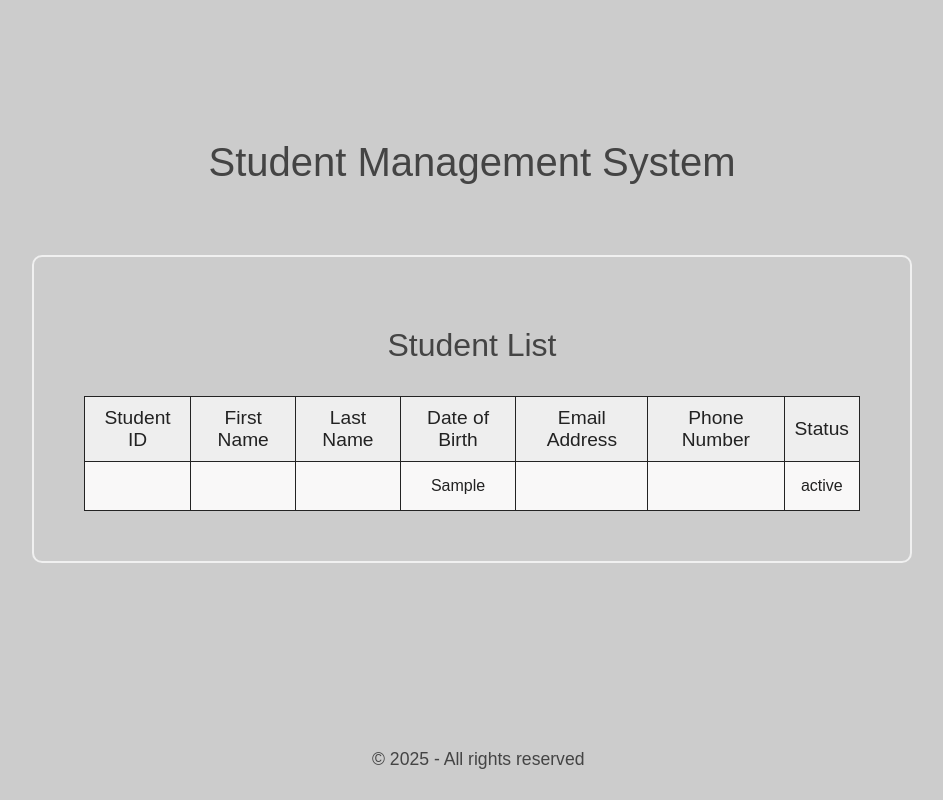
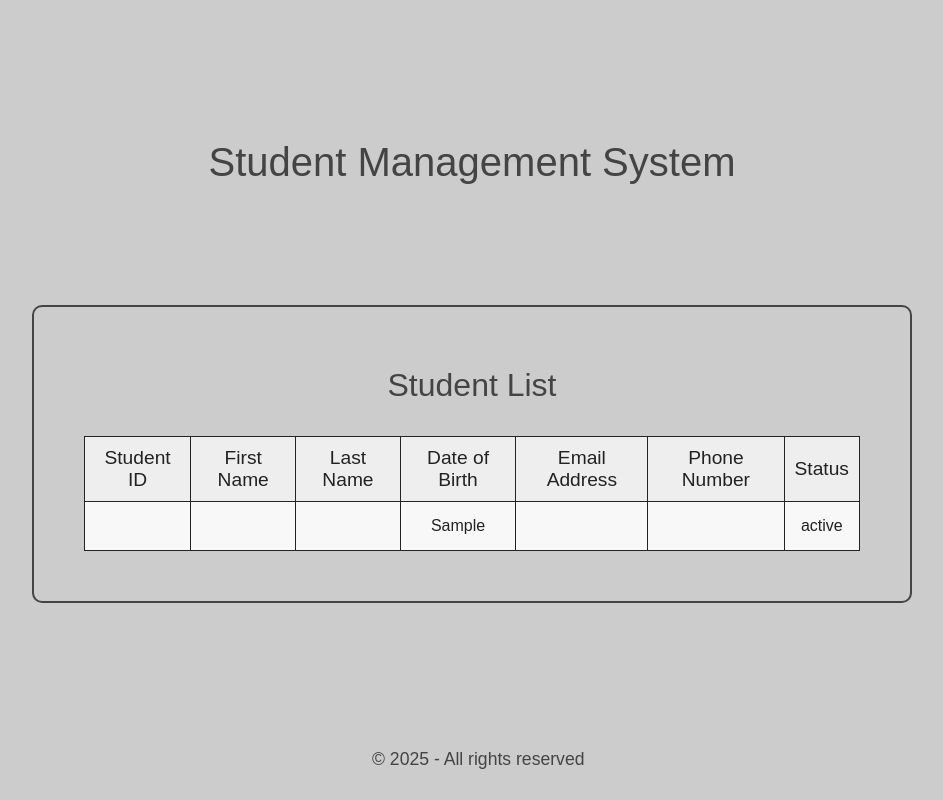
Before and after one commit to rubymattu/PHPAssignment1, a PHP site: page / in a window 1280 px wide. Shown: the whole page, without its empty margins (168-1111 px from the left). Run offline with PHP 8.4, Linux system fonts and the light colour scheme; tables that the repository leaves empty or names only in its code hold one stand-in row (values such as "Sample post"); data that the repository does not hold is empty.

Commit message:
Edited main.css

```diff
--- a/css/main.css
+++ b/css/main.css
@@ -12,22 +12,21 @@ body {
   padding: 100px 200px;
 }
   main {
-    border: 2px solid #f0f0f0;
+    border: 2px solid #444;
     border-radius: 10px;
     padding: 50px;
-
   }
     h1 {
       font-size: 2.5rem;
       font-weight: 500;
       margin: 20px 0;
       padding: 20px;
-      padding-bottom: 50px;
+      padding-bottom: 100px;
     }
     h2 {
       font-size: 2rem;
       font-weight: 200;
-      margin: 20px 0;
+      margin: 10px 0;
     }
     table {
       text-align: center;
@@ -54,8 +53,15 @@ body {
         background: #f9f8f8;
         color: #222;
       }
+    main > p {
+      text-align: left;
+      font-size: 1rem;
+      font-weight: 200;
+      padding: 5px 50px;
+    }
     main > p > a {
-      color: #fff;
+      margin-top: 10px;
+      color: #408ff7;
     }
   h3 {
     font-size: 1.1rem;
```
